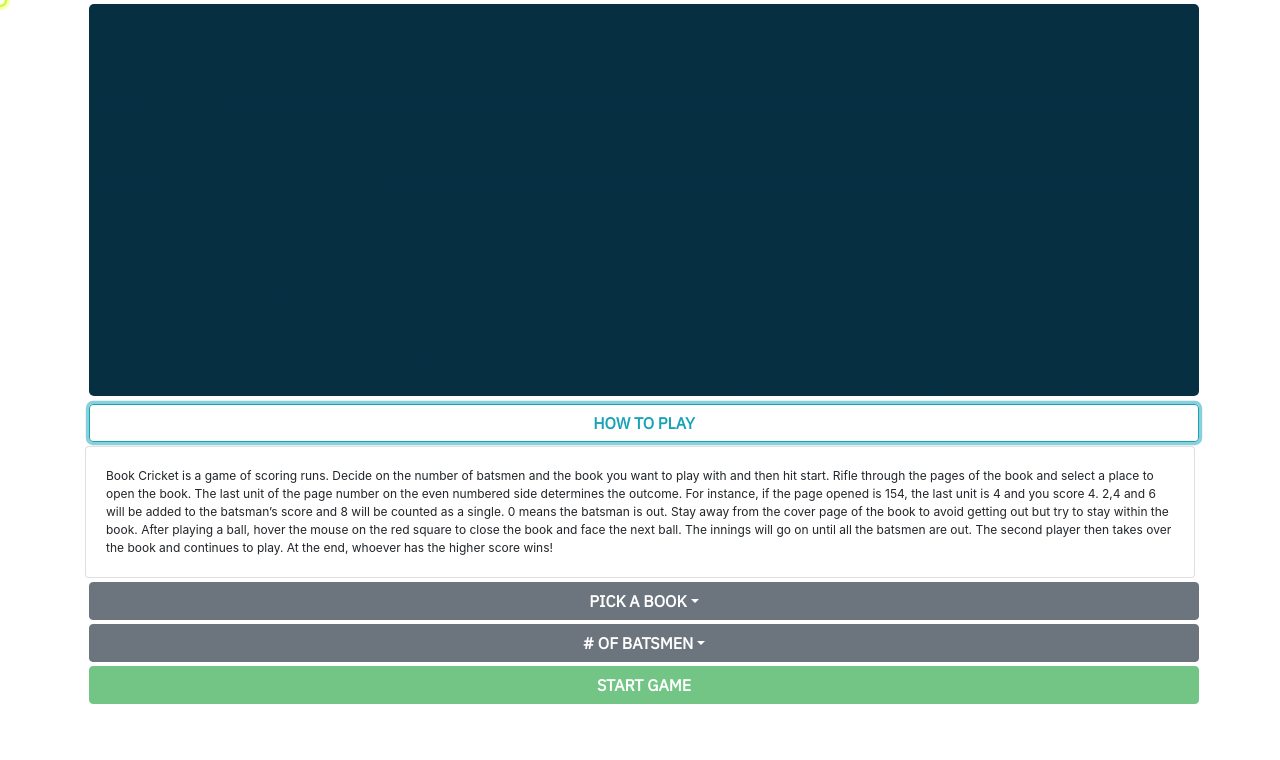
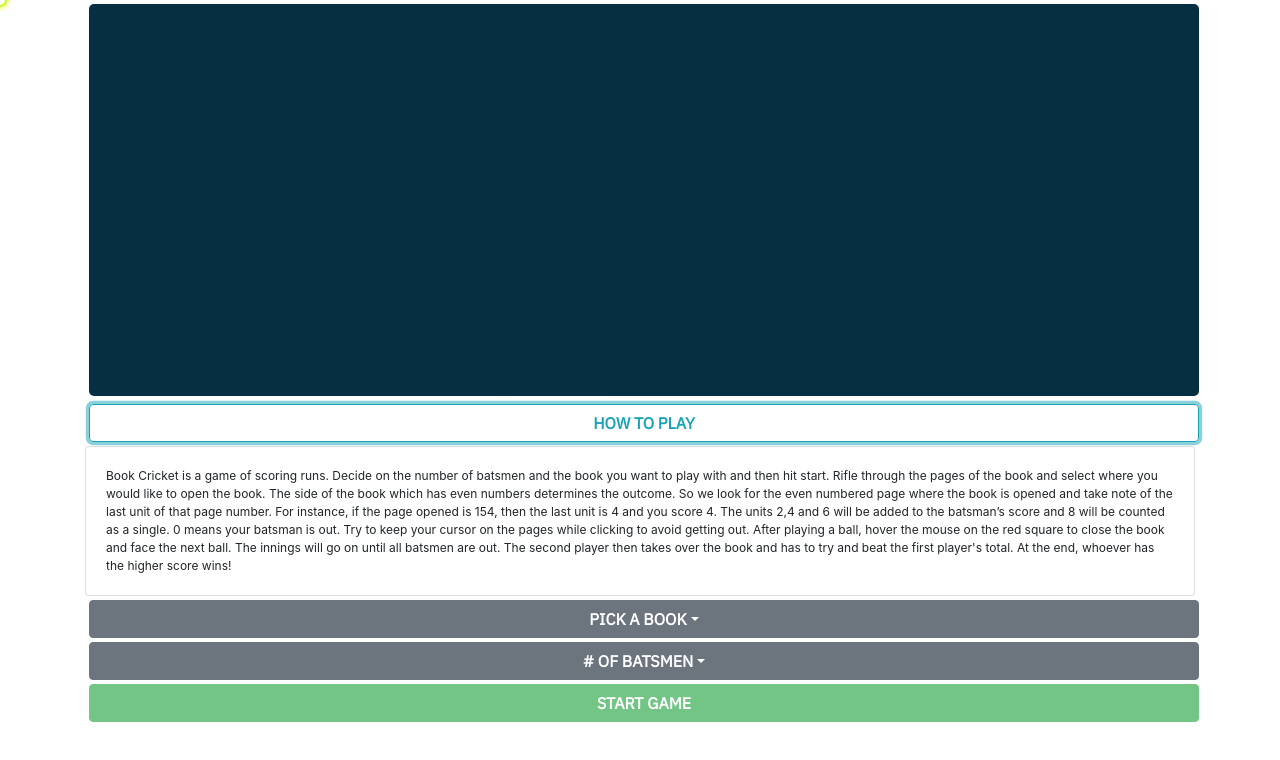
Before and after one commit to irfanahmd/book-cricket, a plain HTML site: page index.html in a window 1280 px wide. Both pictures are taken after a click on the button "HOW TO PLAY". Drawn offline with nearby package versions, Linux system fonts and the light colour scheme.

Commit message:
updated how to play

```diff
--- a/app.js
+++ b/app.js
@@ -118,7 +118,7 @@ function ballOutcomeEdge(e) {
 
         //lose wicket
         $('.page').text('0');
-        $('.score').html('HIT WICKET <p class="lead"> too close to the cover page or away from the pages </p>');
+        $('.score').html('HIT WICKET <p class="lead"> stay on the pages of the book </p>');
         ballScore = "W";
         bowlerrun.pause()
         bowlerrun.currentTime = 0
--- a/index.html
+++ b/index.html
@@ -44,19 +44,19 @@
 
                     Decide on the number of batsmen and the book you want to play with and then hit start.
 
-                    Rifle through the pages of the book and select a place to open the book.
+                    Rifle through the pages of the book and select where you would like to open the book.
 
-                    The last unit of the page number on the even numbered side determines the outcome. For instance, if the page opened is 154, the last unit is 4 and you score 4.
+                    The side of the book which has even numbers determines the outcome. So we look for the even numbered page where the book is opened and take note of the last unit of that page number. For instance, if the page opened is 154, then the last unit is 4 and you score 4.
 
-                    2,4 and 6 will be added to the batsman’s score and 8 will be counted as a single. 0 means the batsman is out.
+                    The units 2,4 and 6 will be added to the batsman’s score and 8 will be counted as a single. 0 means your batsman is out.
 
-                    Stay away from the cover page of the book to avoid getting out but try to stay within the book.
+                    Try to keep your cursor on the pages while clicking to avoid getting out.
 
                     After playing a ball, hover the mouse on the red square to close the book and face the next ball.
 
-                    The innings will go on until all the batsmen are out.
+                    The innings will go on until all batsmen are out.
 
-                    The second player then takes over the book and continues to play.
+                    The second player then takes over the book and has to try and beat the first player's total.
 
                     At the end, whoever has the higher score wins!
                 </div>
```
